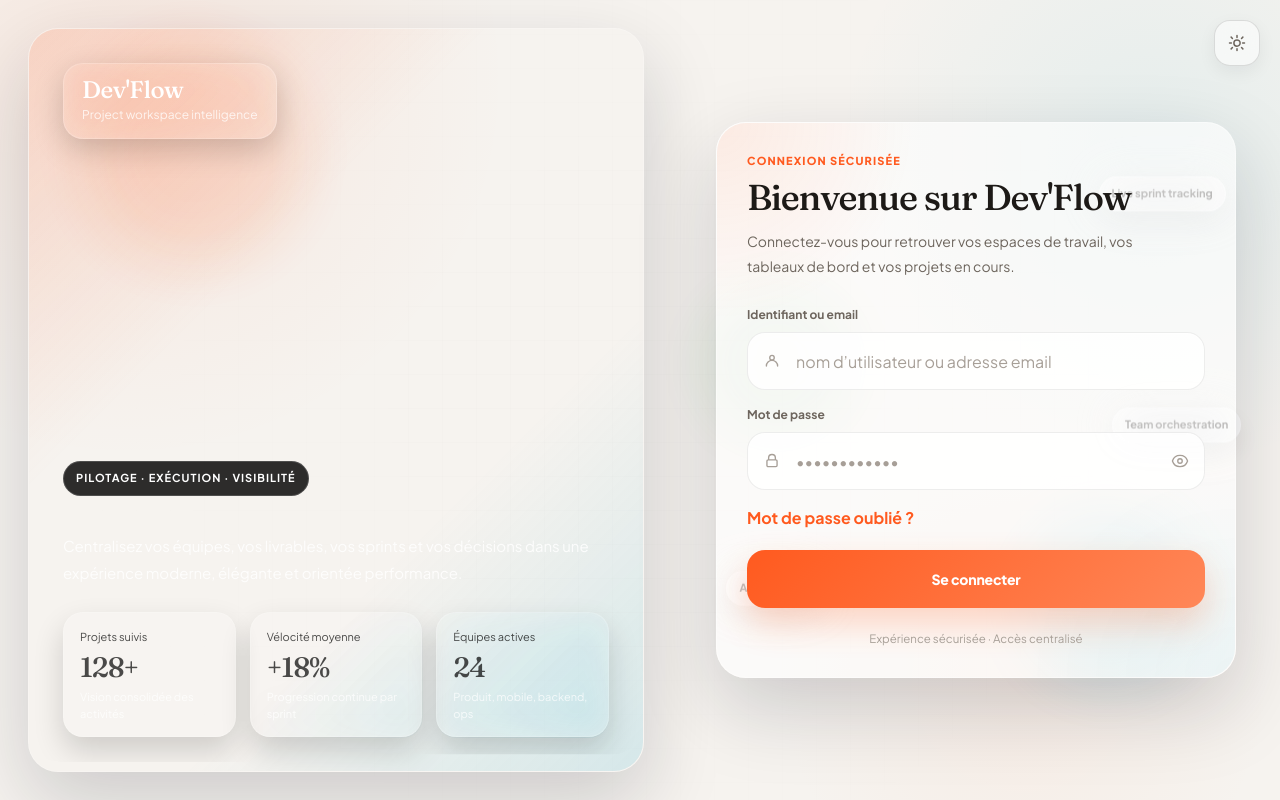
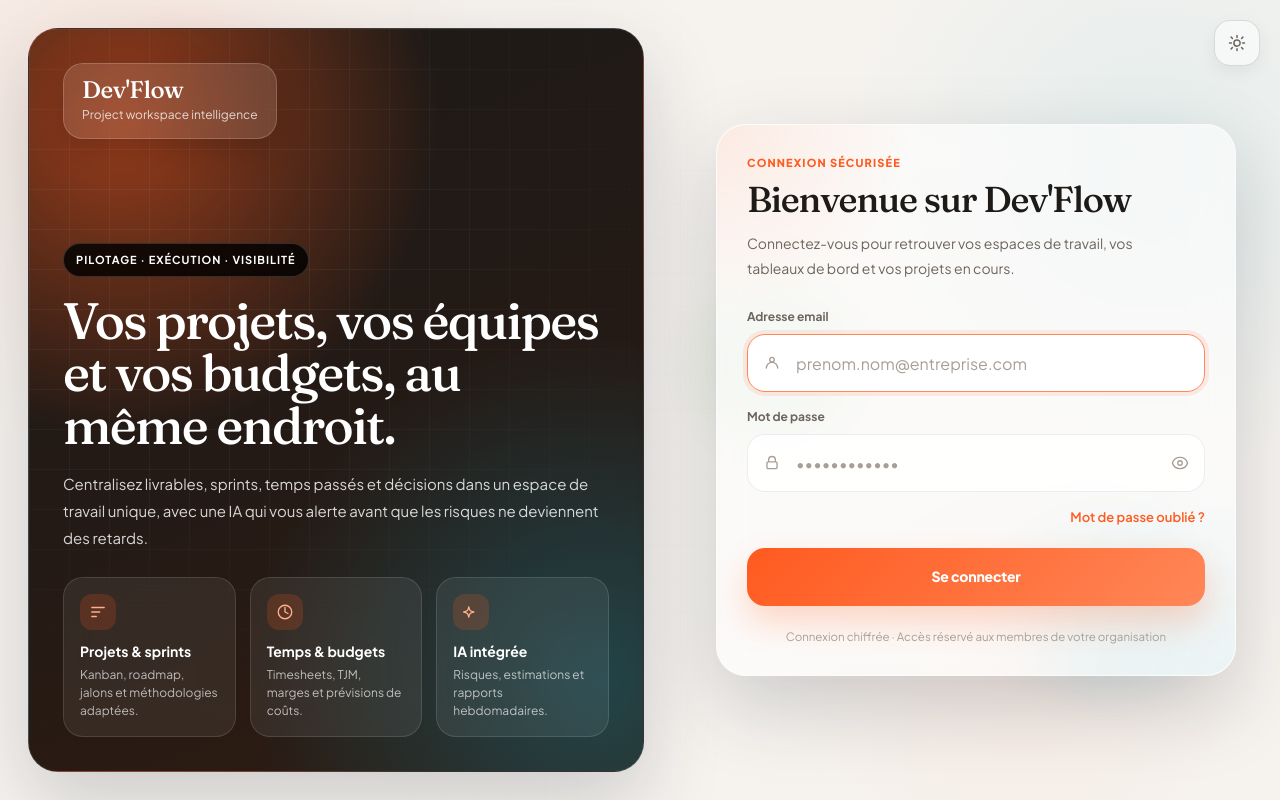
Before and after one commit to sergehoo/devflow, a Django app: template templates/account/login.html in a window 1280 px wide. Run offline with Django 4.2, Linux system fonts and the light colour scheme; the template is opened without the code that fills it, so the values that code supplies are empty; some libraries are stand-ins or nearby versions.

Commit message:
Page de connexion : corrections et finitions
- Panneau visuel : la déclaration CSS de fond était invalide (image commentée
  laissant une virgule pendante) → aucun fond, texte blanc illisible. Fond de
  marque sombre, titre manquant ajouté, chiffres fictifs remplacés par les
  fonctionnalités réelles.
- Étiquettes flottantes qui chevauchaient le formulaire supprimées ; logo en
  double retiré.
- Champ « Adresse email » (connexion par email uniquement), focus auto,
  bouton anti double-clic, accessibilité du bouton afficher/masquer.
- Responsive : sous 1024 px, formulaire seul centré.
- Tests : project/tests_auth_pages.py.

Co-Authored-By: Claude Opus 5.5 <noreply@anthropic.com>

```diff
--- a/templates/account/base_auth.html
+++ b/templates/account/base_auth.html
@@ -264,27 +264,21 @@
             border-radius: 30px;
             overflow: hidden;
             box-shadow: var(--shadow-xl);
-            border: 1px solid rgba(255, 255, 255, .22);
-            background: linear-gradient(180deg, rgba(0, 0, 0, .08), rgba(0, 0, 0, .48)),
-            {#url("{% static 'img/branding/auth-cover.jpg' %}") center/cover no-repeat;#}
+            border: 1px solid rgba(255, 255, 255, .10);
+            background:
+                radial-gradient(circle at 15% 12%, rgba(255, 90, 31, .55), transparent 38%),
+                radial-gradient(circle at 92% 88%, rgba(14, 165, 201, .30), transparent 40%),
+                linear-gradient(160deg, #1d1a17 0%, #241a15 55%, #2d1b11 100%);
         }
 
         .visual-card::before {
             content: "";
             position: absolute;
             inset: 0;
-            background: linear-gradient(135deg, rgba(255, 90, 31, .16), transparent 34%),
-            linear-gradient(315deg, rgba(14, 165, 201, .14), transparent 34%);
-            pointer-events: none;
-        }
-
-        .visual-card::after {
-            content: "";
-            position: absolute;
-            inset: 0;
-            {#background: url("{% static 'img/branding/projetc_advisor.jpg' %}") center/cover no-repeat;#}
-            opacity: .80;
-            mix-blend-mode: screen;
+            background-image: linear-gradient(to right, rgba(255, 255, 255, .05) 1px, transparent 1px),
+            linear-gradient(to bottom, rgba(255, 255, 255, .05) 1px, transparent 1px);
+            background-size: 40px 40px;
+            mask-image: radial-gradient(circle at 30% 30%, black 20%, transparent 75%);
             pointer-events: none;
         }
 
@@ -378,14 +372,13 @@
         }
 
         .metric-card {
-            padding: 16px 16px 14px;
+            padding: 16px;
             border-radius: 20px;
-            background: rgba(255, 255, 255, .12);
-            border: 1px solid rgba(255, 255, 255, .16);
+            background: rgba(255, 255, 255, .07);
+            border: 1px solid rgba(255, 255, 255, .12);
             backdrop-filter: blur(16px);
-            box-shadow: 0 14px 30px rgba(0, 0, 0, .16);
             animation: riseIn .8s ease both;
-            color: rgba(0, 0, 0, 0.7);
+            color: #fff;
         }
 
         .metric-card:nth-child(2) {
@@ -396,23 +389,33 @@
             animation-delay: .16s;
         }
 
-        .metric-label {
-            font-size: 11px;
-            color: rgba(0, 0, 0, 0.7);
+        .metric-icon {
+            width: 36px;
+            height: 36px;
+            border-radius: 12px;
+            display: grid;
+            place-items: center;
+            background: rgba(255, 90, 31, .18);
+            color: var(--accent3);
+        }
+
+        .metric-icon svg {
+            width: 18px;
+            height: 18px;
         }
 
         .metric-value {
-            margin-top: 8px;
-            font-family: 'Fraunces', serif;
-            font-size: 28px;
-            line-height: 1;
-            letter-spacing: -1px;
+            margin-top: 12px;
+            font-size: 14px;
+            font-weight: 700;
+            line-height: 1.3;
         }
 
         .metric-sub {
-            margin-top: 8px;
-            font-size: 11px;
-            color: rgba(255, 255, 255, .74);
+            margin-top: 6px;
+            font-size: 12px;
+            line-height: 1.5;
+            color: rgba(255, 255, 255, .68);
         }
 
         .signin-side {
@@ -602,7 +605,19 @@
             justify-content: space-between;
             gap: 14px;
             flex-wrap: wrap;
-            margin: 6px 0 20px;
+            margin: 2px 0 20px;
+        }
+
+        .auth-check-row .link-inline {
+            margin-left: auto;
+            font-size: 13px;
+            font-weight: 600;
+        }
+
+        .btn-auth:disabled {
+            opacity: .75;
+            cursor: wait;
+            transform: none;
         }
 
         .check-wrap {
@@ -792,45 +807,6 @@
             color: var(--text3);
         }
 
-        .floating-chip {
-            position: absolute;
-            border-radius: 999px;
-            padding: 8px 12px;
-            font-size: 11px;
-            font-weight: 700;
-            background: rgba(255, 255, 255, .62);
-            border: 1px solid rgba(255, 255, 255, .42);
-            backdrop-filter: blur(14px);
-            box-shadow: var(--shadow-md);
-            color: var(--text1);
-            animation: chipFloat 6s ease-in-out infinite;
-        }
-
-        .chip-a {
-            top: 10%;
-            right: 2%;
-        }
-
-        .chip-b {
-            bottom: 13%;
-            left: 2%;
-            animation-delay: 1s;
-        }
-
-        .chip-c {
-            top: 52%;
-            right: -1%;
-            animation-delay: 2s;
-        }
-
-        @keyframes chipFloat {
-            0%, 100% {
-                transform: translateY(0);
-            }
-            50% {
-                transform: translateY(-8px);
-            }
-        }
 
         @keyframes riseIn {
             from {
@@ -843,23 +819,17 @@
             }
         }
 
-        @media (max-width: 1180px) {
+        @media (max-width: 1024px) {
             .auth-container {
                 grid-template-columns: 1fr;
             }
 
             .visual-side {
-                min-height: 420px;
-                padding-bottom: 10px;
-            }
-
-            .visual-card {
-                min-height: 420px;
+                display: none;
             }
 
             .signin-side {
-                padding-top: 10px;
-                padding-bottom: 34px;
+                min-height: 100vh;
             }
 
             .company-logo-top {
@@ -934,9 +904,6 @@
                 border-radius: 16px;
             }
 
-            .floating-chip {
-                display: none;
-            }
         }
     </style>
 
@@ -971,54 +938,52 @@
     </button>
 
     <div class="auth-container">
-
- <section class="visual-side">
+        <section class="visual-side" aria-hidden="true">
             <div class="visual-card">
                 <div class="visual-content">
-                    <div>
-                        <div class="brand-badge">
-
-{#    <img src="{% static 'img/logo_datarium-black.png' %}" alt="Logo" class="brand-logo-img">#}
-
-
-
-                            <div>
-                                <div class="brand-name">Dev'Flow</div>
-                                <div class="brand-sub">Project workspace intelligence</div>
-                            </div>
+                    <div class="brand-badge">
+                        <div>
+                            <div class="brand-name">Dev'Flow</div>
+                            <div class="brand-sub">Project workspace intelligence</div>
                         </div>
                     </div>
 
                     <div class="visual-hero">
                         <div class="hero-kicker">Pilotage · Exécution · Visibilité</div>
-
+                        <h1 class="hero-title">Vos projets, vos équipes et vos budgets, au même endroit.</h1>
                         <p class="hero-text">
-                            Centralisez vos équipes, vos livrables, vos sprints et vos décisions dans une expérience
-                            moderne,
-                            élégante et orientée performance.
+                            Centralisez livrables, sprints, temps passés et décisions dans un espace de travail
+                            unique, avec une IA qui vous alerte avant que les risques ne deviennent des retards.
                         </p>
 
                         <div class="floating-metrics">
                             <div class="metric-card">
-                                <div class="metric-label">Projets suivis</div>
-                                <div class="metric-value">128+</div>
-                                <div class="metric-sub">Vision consolidée des activités</div>
+                                <div class="metric-icon">
+                                    <svg fill="none" viewBox="0 0 24 24" stroke="currentColor" stroke-width="1.8"><path stroke-linecap="round" stroke-linejoin="round" d="M3.75 6h16.5M3.75 12h10.5m-10.5 6h6"/></svg>
+                                </div>
+                                <div class="metric-value">Projets &amp; sprints</div>
+                                <div class="metric-sub">Kanban, roadmap, jalons et méthodologies adaptées.</div>
                             </div>
                             <div class="metric-card">
-                                <div class="metric-label">Vélocité moyenne</div>
-                                <div class="metric-value">+18%</div>
-                                <div class="metric-sub">Progression continue par sprint</div>
+                                <div class="metric-icon">
+                                    <svg fill="none" viewBox="0 0 24 24" stroke="currentColor" stroke-width="1.8"><path stroke-linecap="round" stroke-linejoin="round" d="M12 6v6l4 2m5-2a9 9 0 1 1-18 0 9 9 0 0 1 18 0Z"/></svg>
+                                </div>
+                                <div class="metric-value">Temps &amp; budgets</div>
+                                <div class="metric-sub">Timesheets, TJM, marges et prévisions de coûts.</div>
                             </div>
                             <div class="metric-card">
-                                <div class="metric-label">Équipes actives</div>
-                                <div class="metric-value">24</div>
-                                <div class="metric-sub">Produit, mobile, backend, ops</div>
+                                <div class="metric-icon">
+                                    <svg fill="none" viewBox="0 0 24 24" stroke="currentColor" stroke-width="1.8"><path stroke-linecap="round" stroke-linejoin="round" d="M9.813 15.904 9 18.75l-.813-2.846a4.5 4.5 0 0 0-3.09-3.09L2.25 12l2.846-.813a4.5 4.5 0 0 0 3.09-3.09L9 5.25l.813 2.846a4.5 4.5 0 0 0 3.09 3.09L15.75 12l-2.846.813a4.5 4.5 0 0 0-3.09 3.09Z"/></svg>
+                                </div>
+                                <div class="metric-value">IA intégrée</div>
+                                <div class="metric-sub">Risques, estimations et rapports hebdomadaires.</div>
                             </div>
                         </div>
                     </div>
                 </div>
             </div>
         </section>
+
         <section class="signin-side">
             <div class="form-wrap">
                 <div class="company-logo-top">
@@ -1027,29 +992,17 @@
                     </div>
                 </div>
 
-                <div class="floating-chip chip-a">Live sprint tracking</div>
-                <div class="floating-chip chip-b">AI workspace</div>
-                <div class="floating-chip chip-c">Team orchestration</div>
-
                 <div class="auth-card">
                     <div class="auth-card-inner">
-
-<div class="company-logo-top">
-                    <div class="company-logo-badge">
-                        <div class="company-logo-name">Dev'Flow</div>
-                    </div>
-                </div>
-
                         {% block auth_content %}{% endblock %}
 
                         <div class="auth-bottom-note">
-                            Expérience sécurisée · Accès centralisé
+                            Connexion chiffrée · Accès réservé aux membres de votre organisation
                         </div>
                     </div>
                 </div>
             </div>
         </section>
-
     </div>
 </div>
 
--- a/templates/account/login.html
+++ b/templates/account/login.html
@@ -26,7 +26,8 @@
     </div>
 {% endif %}
 
-<form method="post" action="{% url 'account_login' %}" class="auth-form" novalidate>
+<form method="post" action="{% url 'account_login' %}" class="auth-form" novalidate
+      x-data="{ submitting: false }" @submit="submitting = true">
     {% csrf_token %}
 
     {% if form.non_field_errors %}
@@ -40,7 +41,7 @@
     {% endif %}
 
     <div class="field-group">
-        <label for="{{ form.login.id_for_label }}" class="field-label">Identifiant ou email</label>
+        <label for="{{ form.login.id_for_label }}" class="field-label">Adresse email</label>
         <div class="input-shell">
             <span class="input-icon">
                 <svg xmlns="http://www.w3.org/2000/svg" fill="none" viewBox="0 0 24 24" stroke="currentColor">
@@ -48,13 +49,18 @@
                 </svg>
             </span>
             <input
-                type="text"
+                type="email"
                 name="{{ form.login.html_name }}"
                 id="{{ form.login.id_for_label }}"
                 value="{{ form.login.value|default_if_none:'' }}"
                 class="auth-input"
-                placeholder="nom d’utilisateur ou adresse email"
+                placeholder="prenom.nom@entreprise.com"
                 autocomplete="username"
+                inputmode="email"
+                autocapitalize="none"
+                spellcheck="false"
+                {% if not form.login.value %}autofocus{% endif %}
+                {% if form.login.errors %}aria-invalid="true"{% endif %}
                 required
             >
         </div>
@@ -77,12 +83,15 @@
                 class="auth-input !pr-14"
                 placeholder="••••••••••••"
                 autocomplete="current-password"
+                {% if form.login.value %}autofocus{% endif %}
+                {% if form.password.errors %}aria-invalid="true"{% endif %}
                 required
             >
 
             <button
                 type="button"
                 @click="show = !show"
+                :aria-label="show ? 'Masquer le mot de passe' : 'Afficher le mot de passe'"
                 class="absolute right-4 top-1/2 -translate-y-1/2 text-[var(--text3)] hover:text-[var(--accent)] transition"
             >
                 <svg x-show="!show" xmlns="http://www.w3.org/2000/svg" class="w-[18px] h-[18px]" fill="none" viewBox="0 0 24 24" stroke="currentColor">
@@ -114,8 +123,9 @@
         <input type="hidden" name="{{ redirect_field_name }}" value="{{ redirect_field_value }}">
     {% endif %}
 
-    <button type="submit" class="btn-auth">
-        Se connecter
+    <button type="submit" class="btn-auth" :disabled="submitting">
+        <span x-show="!submitting">Se connecter</span>
+        <span x-show="submitting" x-cloak>Connexion…</span>
     </button>
 {##}
 {#    {% get_providers as socialaccount_providers %}#}
```
Also changed, not shown: project/tests_auth_pages.py (added, +34 -0 lines).
